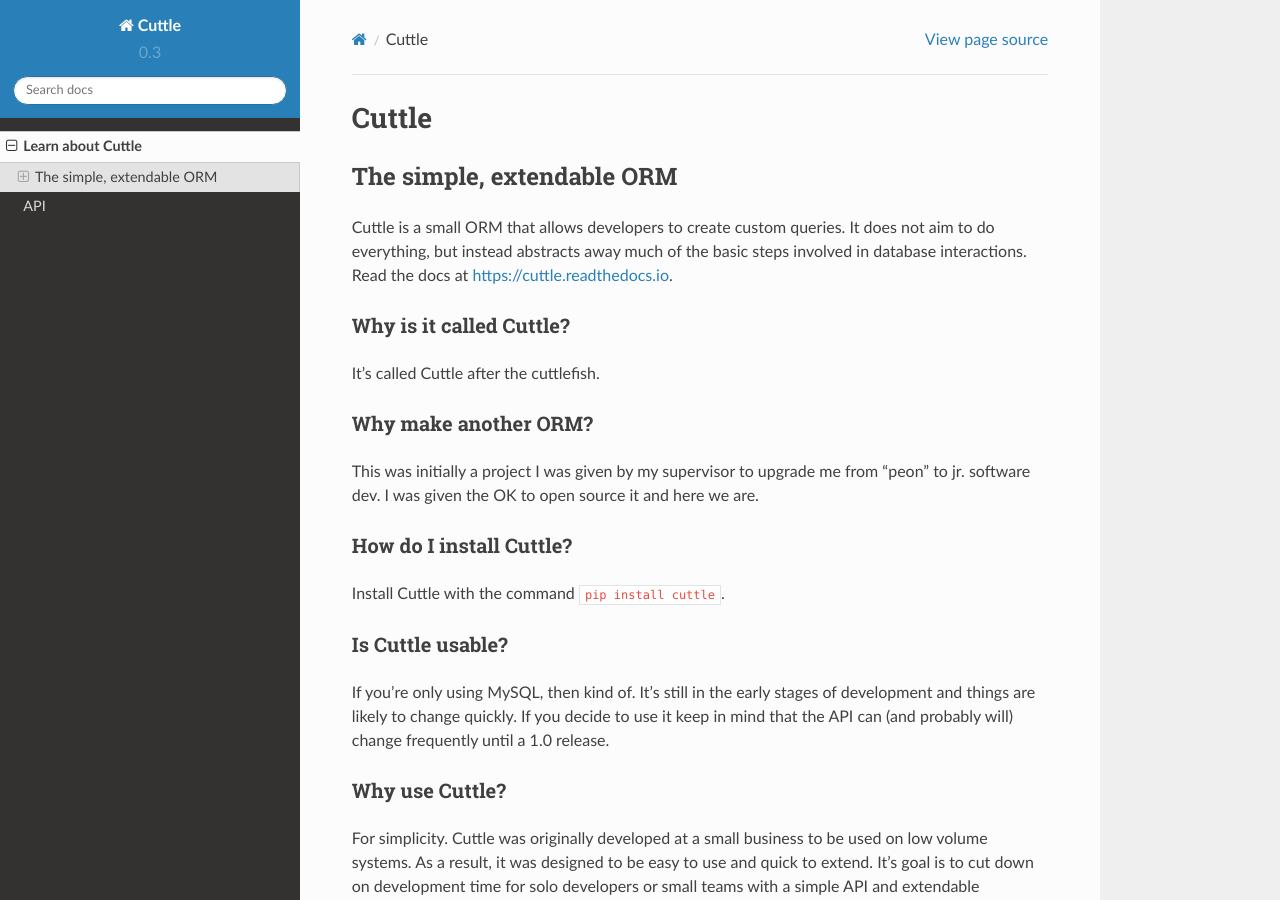
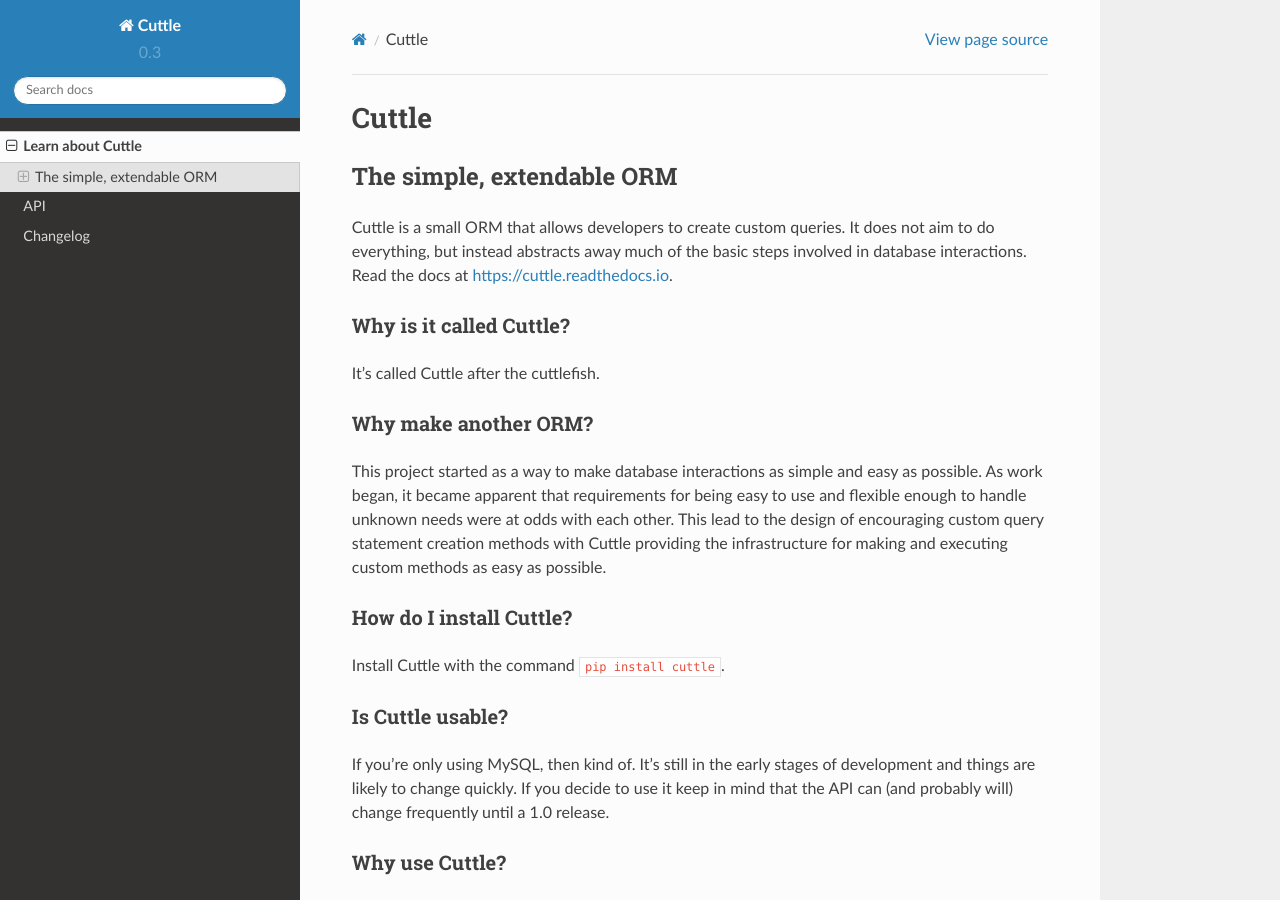
Before and after one commit to smitchell556/cuttle, a Sphinx documentation site: the page built from docs/readme_link.rst, in a window 1280 px wide and 900 px high. Built offline with Sphinx 7.4.7 and the Read the Docs theme 2.0.0, drawn with Linux system fonts in a browser that asks for light colours; pages that are not in the unit, such as notebooks, are missing from menus.

Commit message:
update docs/changelog

```diff
--- a/README.rst
+++ b/README.rst
@@ -15,9 +15,12 @@
 
 Why make another ORM?
 ---------------------
-This was initially a project I was given by my supervisor to upgrade me from
-"peon" to jr. software dev. I was given the OK to open source it and here we
-are.
+This project started as a way to make database interactions as simple and easy
+as possible. As work began, it became apparent that requirements for being easy
+to use and flexible enough to handle unknown needs were at odds with each other.
+This lead to the design of encouraging custom query statement creation methods
+with Cuttle providing the infrastructure for making and executing custom methods
+as easy as possible.
 
 How do I install Cuttle?
 ------------------------
--- a/docs/api_columns.rst
+++ /dev/null
@@ -1,5 +0,0 @@
-.. module:: cuttle.columns
-
-.. autoclass:: Column
-   :members:
-   :inherited-members:
--- a/docs/api_home.rst
+++ /dev/null
@@ -1,5 +0,0 @@
-.. module:: cuttle.home
-
-.. autoclass:: Cuttle
-   :members:
-   :inherited-members:
--- a/docs/api_model.rst
+++ /dev/null
@@ -1,5 +0,0 @@
-.. module:: cuttle.model
-
-.. autoclass:: Model
-   :members:
-   :inherited-members:
--- /dev/null
+++ b/docs/changelog_link.rst
@@ -0,0 +1 @@
+.. include:: ../CHANGELOG.rst
```
Also changed, not shown: CHANGELOG.rst (+6 -1 lines), docs/api.rst (+24 -5 lines), docs/cuttle.rst (deleted, +0 -38 lines), docs/index.rst (+2 -8 lines), docs/modules.rst (deleted, +0 -7 lines), 1 other file.
